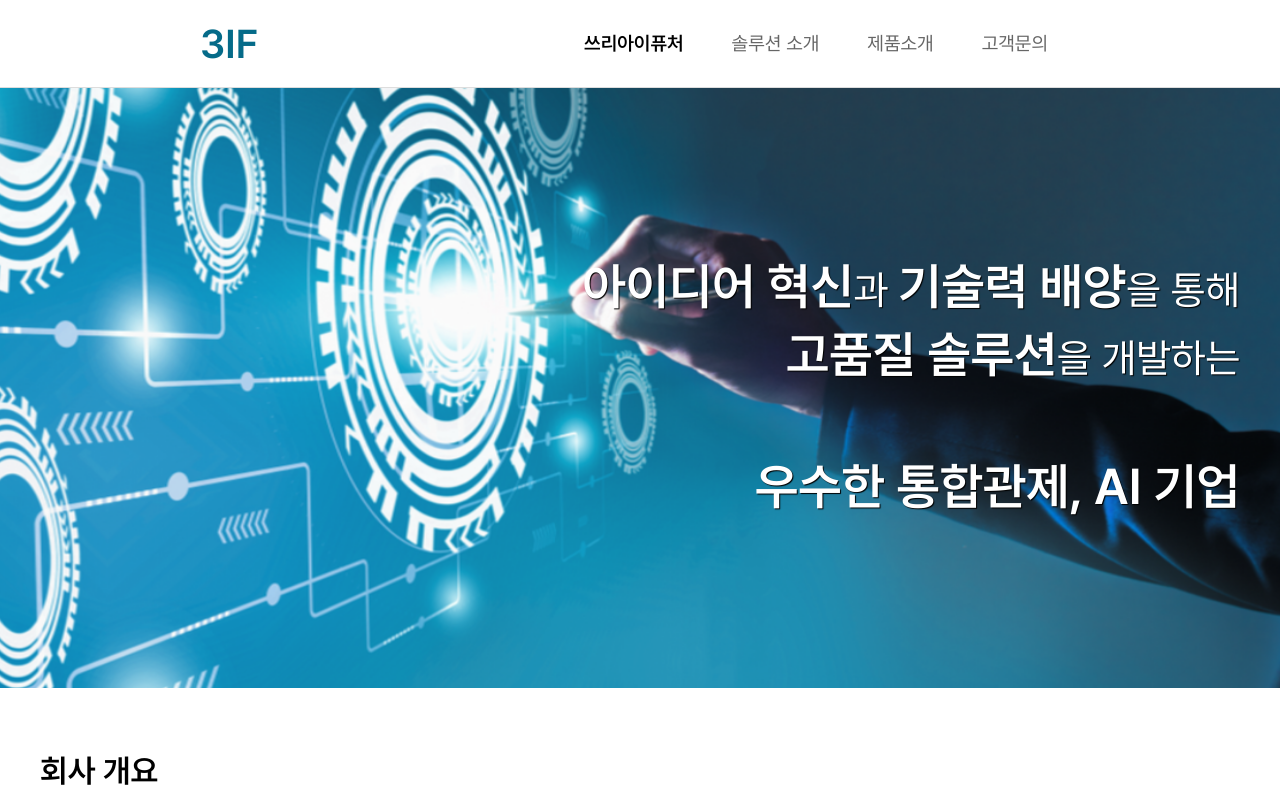
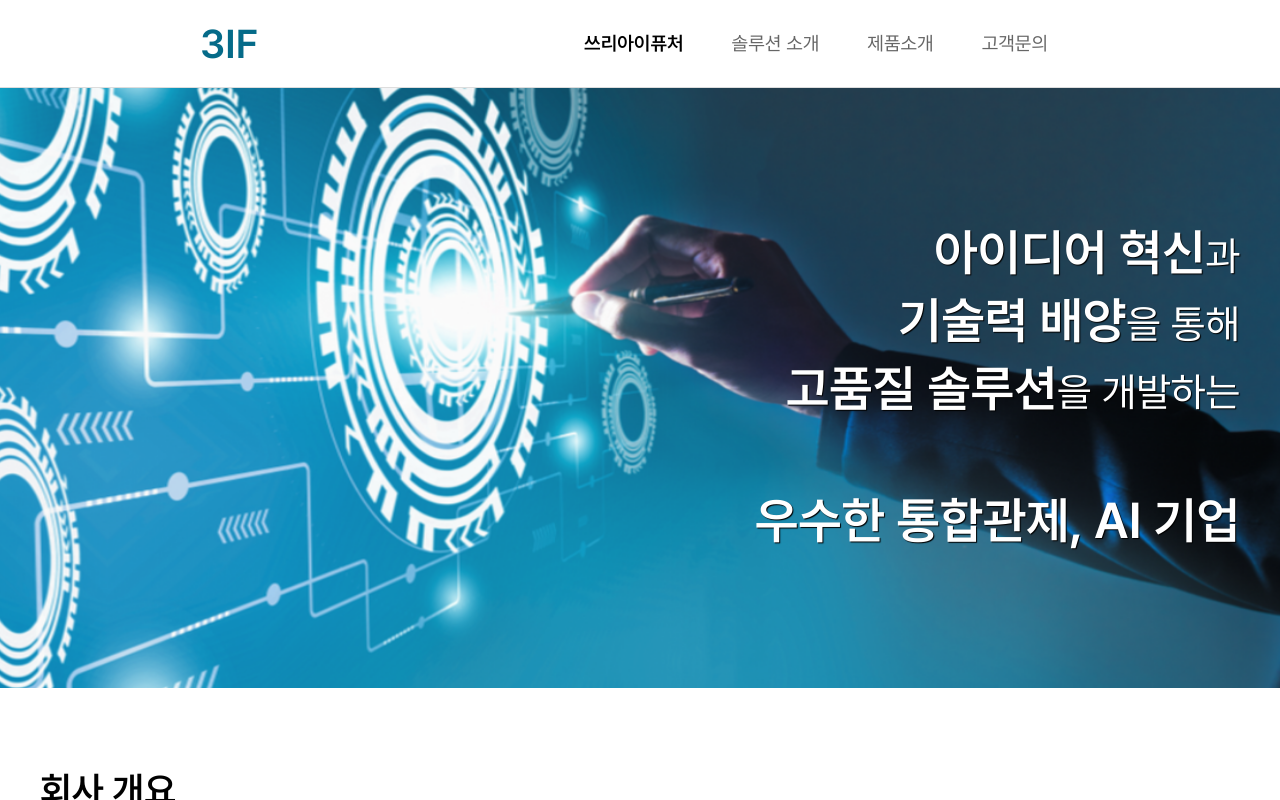
Before and after one commit to 0131mj/three-i-future, a React (Vite) app: page /company in a window 1280 px wide. Built offline with nearby package versions, Linux system fonts and the light colour scheme.

Commit message:
- 메인 회사소개 페이지 꾸미기 처리, 스크롤 스타일 수정

```diff
--- a/src/App.scss
+++ b/src/App.scss
@@ -64,7 +64,15 @@
 
     section {
       width: 1200px;
-      padding: 4rem 0;
+      padding: 5rem 0;
+      font-size: 1.2rem;
+
+      h4 {
+        text-align: center;
+        color: var(--primary);
+        font-size: 2rem;
+        padding: 2rem 0;
+      }
     }
   }
 }
@@ -105,7 +113,7 @@
 
   .company-info {
     display: grid;
-    grid-template-columns: 80px auto;
+    grid-template-columns: 100px auto;
 
     dt, dd {
       margin: 0;
@@ -119,7 +127,7 @@ h1, h2, h3, h4, h5, h6 {
 }
 
 h3 {
-  font-size: 2rem;
+  font-size: 2.3rem;
   font-weight: 600;
 }
 
--- a/src/index.scss
+++ b/src/index.scss
@@ -33,3 +33,30 @@ a {
   color: inherit;
   text-decoration: none;
 }
+
+/* 스크롤 바 */
+::-webkit-scrollbar {
+  width: 8px;
+  height: 12px;
+}
+
+::-webkit-scrollbar-button {
+  width: 0;
+  height: 0;
+}
+
+::-webkit-scrollbar-corner {
+  background: transparent;
+}
+
+::-webkit-scrollbar-thumb {
+  background: #797979;
+  border: 0 #fff;
+  border-radius: 50px;
+}
+
+::-webkit-scrollbar-track {
+  background: rgba(9, 30, 66, .08);
+  border: 0 #fff;
+  border-radius: 50px;
+}
--- a/src/pages/Company.tsx
+++ b/src/pages/Company.tsx
@@ -14,7 +14,7 @@ export const Company: React.FC = () => {
         <Flex.ColCenter className={'company'}>
             <Flex.Center className={'main-slogan'}>
                 <section>
-                    <b>아이디어 혁신</b>과 <b>기술력 배양</b>을 통해<br/>
+                    <b>아이디어 혁신</b>과<br/> <b>기술력 배양</b>을 통해<br/>
                     <b>고품질 솔루션</b>을 개발하는<br/><br/>
                     <b>우수한 통합관제, AI 기업</b>
                 </section>
@@ -43,7 +43,7 @@ export const Company: React.FC = () => {
             </section>
             <section>
                 <h3>당사 현황</h3>
-                <h4>지속적인 연구 개발로 소프트웨어 시장에서의 기술을 선도</h4>
+                <h4>"지속적인 연구 개발로 소프트웨어 시장에서의 기술을 선도"</h4>
                 <br/>종합상황실 구축 컨설팅
                 <br/>디지털 정보처리
                 <br/>AI 기반 영상인식 솔루션
@@ -51,7 +51,7 @@ export const Company: React.FC = () => {
             </section>
             <section>
                 <h3>경영 전략</h3>
-                <h4>고객만족</h4>
+                <h4>"고객만족"</h4>
 
                 <h5>연구개발</h5>
                 다양한 구축경험의 최고의 전문가 투입<br/>
@@ -81,8 +81,7 @@ export const Company: React.FC = () => {
             <section>
                 <h3>비전</h3>
                 <Flex.ColCenter>
-                    <h4>최고의 제품과 서비스를 창출하여
-                        고객만족 실현</h4>
+                    <h4>"최고의 제품과 서비스를 창출하여 고객만족 실현"</h4>
                     <p>영상분석 및 전송기술 개발 성공으로
                         영상처리 선도기업 도약</p>
                     <Flex.Between fullWidth style={{alignItems: "flex-start"}}>
```
